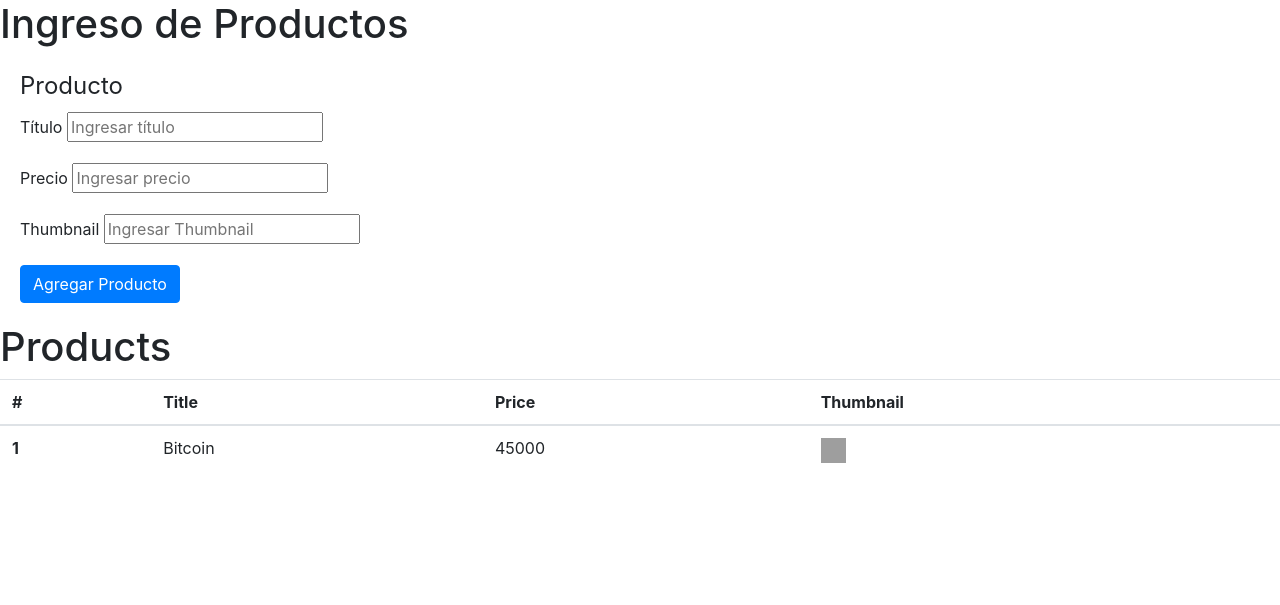
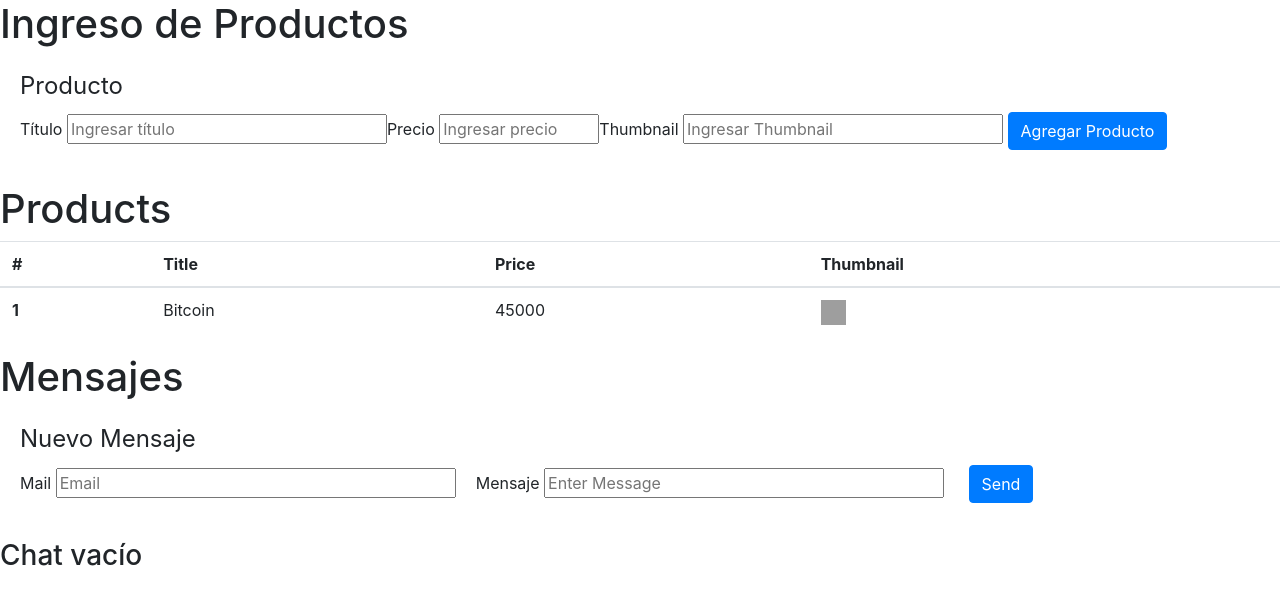
Before and after one commit to RamProg/CryptoCommerce, a Node server app: page /products/view in a window 1280 px wide. Shown: the top 605 px of the page. Run offline with Node 20, Linux system fonts and the light colour scheme; some libraries are stand-ins or nearby versions; grey boxes are pictures that could not be loaded.

Commit message:
CH-12: created chat feature, added nodemon.json

```diff
--- /dev/null
+++ b/nodemon.json
@@ -0,0 +1,3 @@
+{
+    "ignore": ["src/data/*.json"]
+}
--- a/package.json
+++ b/package.json
@@ -5,7 +5,7 @@
     "main": "server.js",
     "scripts": {
         "start": "npm i && ts-node server.ts",
-        "dev": "npm i && nodemon server.ts",
+        "dev": "nodemon server.ts",
         "test": "echo \"Error: no test specified\" && exit 1"
     },
     "author": "",
@@ -14,6 +14,7 @@
         "@types/socket.io": "^3.0.2",
         "express": "^4.17.1",
         "express-handlebars": "^5.3.3",
+        "moment": "^2.29.1",
         "socket.io": "^4.2.0"
     },
     "devDependencies": {
--- a/server.ts
+++ b/server.ts
@@ -3,6 +3,8 @@ import { Server as HttpServer } from "http";
 import { Server as IOServer, Socket } from "socket.io";
 import Product from "./src/model/Product";
 import handlebars from "express-handlebars";
+import Message from "./src/model/Message";
+import moment from "moment";
 
 const _product: Product = new Product();
 
@@ -21,11 +23,16 @@ httpServer.listen(PORT, () => {
 httpServer.on("error", (error) => console.log("Error en servidor", error));
 
 io.on("connection", (socket) => {
-
   socket.on("update", (data) => {
     const { title, price, thumbnail } = data;
     const newProduct = _product.save(new Product(title, price, thumbnail));
-    io.sockets.emit('refresh', newProduct);
+    io.sockets.emit("refresh", newProduct);
+  });
+  socket.on("newMessage", (data) => {
+    const time = moment().format("DD/MM/YYYY HH:MM:SS").toString();
+    data.time = `[${time}]: `;
+    Message.addMessage(data.mail, data.time, data.content);
+    io.sockets.emit("newChat", data);
   });
 });
 
@@ -52,7 +59,10 @@ app.get("/products/view", async (req: any, res: any) => {
 });
 
 app.get("/", async (req: any, res: any) => {
-  res.render("layouts/index", { data: _product.getProducts() });
+  res.render("layouts/index", {
+    data: _product.getProducts(),
+    messages: await Message.getAllMessages(),
+  });
 });
 
 productsRouter.get("/products/list", async (req: any, res: any) => {
--- /dev/null
+++ b/src/data/messages.json
@@ -0,0 +1 @@
+[{"mail":"asdsadsa","time":"27/09/2021 15:09:10","content":"21323nmmnnb"},{"mail":"","time":"27/09/2021 15:09:94","content":"23432were"},{"mail":"asdasd","time":"27/09/2021 15:09:21","content":"34123"},{"mail":"asdsadsa","time":"27/09/2021 15:09:69","content":"21323nmmnnb"},{"mail":"asdsadsa","time":"[27/09/2021 15:09:55]: ","content":"21323nmmnnb"},{"mail":"asdasd","time":"[27/09/2021 15:09:28]: ","content":"34123"},{"mail":"","time":"[27/09/2021 15:09:97]: ","content":"23432were"},{"mail":"asdasdas","time":"[27/09/2021 15:09:39]: ","content":"23432were"}]
--- a/views/layouts/index.hbs
+++ b/views/layouts/index.hbs
@@ -17,23 +17,25 @@
   <body>
         <h1>Ingreso de Productos</h1>
 
-    <form onsubmit="return addProduct()" style="margin: 20px">
+    <form onsubmit="return addProduct()" style="margin: 20px;">
         <legend>Producto</legend>
+      <div style= "display: inline-flex;">
         <div class="form-group">
             <label for="title">Título</label>
-            <input name="title" type="text" placeholder="Ingresar título" />
+            <input style="width: 40vh" name="title" type="text" placeholder="Ingresar título" />
         </div>
         <div class="form-group">
             <label for="price">Precio</label>
-            <input name="price" type="number" placeholder="Ingresar precio" />
+            <input style="width: 20vh" name="price" type="number" placeholder="Ingresar precio" />
         </div>
         <div class="form-group">
             <label for="thumbnail">Thumbnail</label>
-            <input name="thumbnail" type="text" placeholder="Ingresar Thumbnail" />
-        </div>
+            <input style="width: 40vh" name="thumbnail" type="text" placeholder="Ingresar Thumbnail" />
+        </div></div>
         <input type="submit" class="btn btn-primary" value="Agregar Producto" />
     </form>
     {{> list }}
+    {{> chat }}
     <script
       src="https://code.jquery.com/jquery-3.3.1.slim.min.js"
       integrity="sha384-q8i/X+965DzO0rT7abK41JStQIAqVgRVzpbzo5smXKp4YfRvH+8abtTE1Pi6jizo"
--- /dev/null
+++ b/views/partials/chat.hbs
@@ -0,0 +1,49 @@
+<h1>Mensajes</h1>
+<form onsubmit="return addChat()" style="margin: 20px;">
+  <legend>Nuevo Mensaje</legend>
+  <div style="display: inline-flex;">
+    <div class="form-group">
+      <label for="mail">Mail</label>
+      <input
+        style="width: 50vh; margin-right: 20px;"
+        name="mail"
+        type="text"
+        placeholder="Email"
+        required
+      />
+    </div>
+    <div class="form-group">
+      <label for="content">Mensaje</label>
+      <input
+        style="width: 50vh; margin-right: 20px;"
+        name="content"
+        type="text"
+        placeholder="Enter Message"
+      />
+    </div>
+  </div>
+  <input type="submit" class="btn btn-primary" value="Send" />
+</form>
+{{#if messages}}
+<table id="chat-table" class="table">
+{{else}}
+<h3 id="empty-chat">Chat vacío</h3>
+<table id="chat-table" class="table" style="display: none">
+{{/if}}
+  <thead>
+    <tr>
+      <th style="width: 25vh;" scope="col">Email</th>
+      <th style="width: 25vh;" scope="col">Time</th>
+      <th style="width: 75vh;" scope="col">Message</th>
+    </tr>
+  </thead>
+  <tbody id="cl">
+    {{#each messages}}
+      <tr>
+        <td style="color: blue; font-weight: bold;">{{this.mail}}</td>
+        <td style="color: brown;">{{this.time}}</td>
+        <td style="color: green; font-style: italic;">{{this.content}}</td>
+      </tr>
+    {{/each}}
+  </tbody>
+</table>
--- a/views/partials/list.hbs
+++ b/views/partials/list.hbs
@@ -9,6 +9,7 @@
                 <th scope="col">Thumbnail</th>
             </tr>
         </thead>
+        <tbody id="pl">
         {{#each data}}
             <tr>
                 <th scope="row">{{this.id}}</th>
@@ -17,6 +18,7 @@
                 <td><img src={{this.thumbnail}} width="25" height="25"></img></td>
             </tr>
         {{/each}}
+        </tbody>
     </table>
 {{else}}
     <h3>No hay productos</h3>
```
Also changed, not shown: public/index.js (+21 -1 lines), src/model/Message.ts (added, +40 -0 lines), 1 other file.
